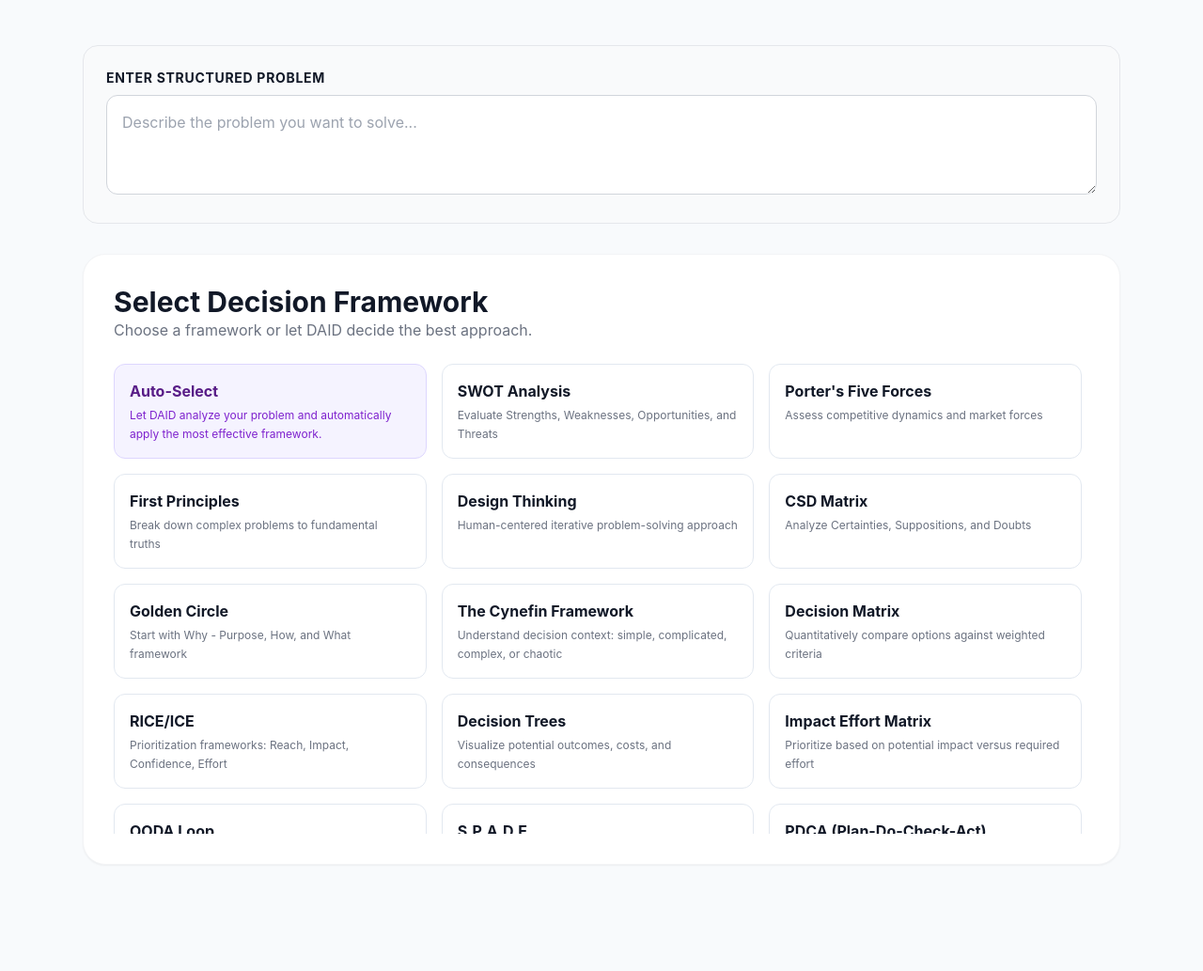
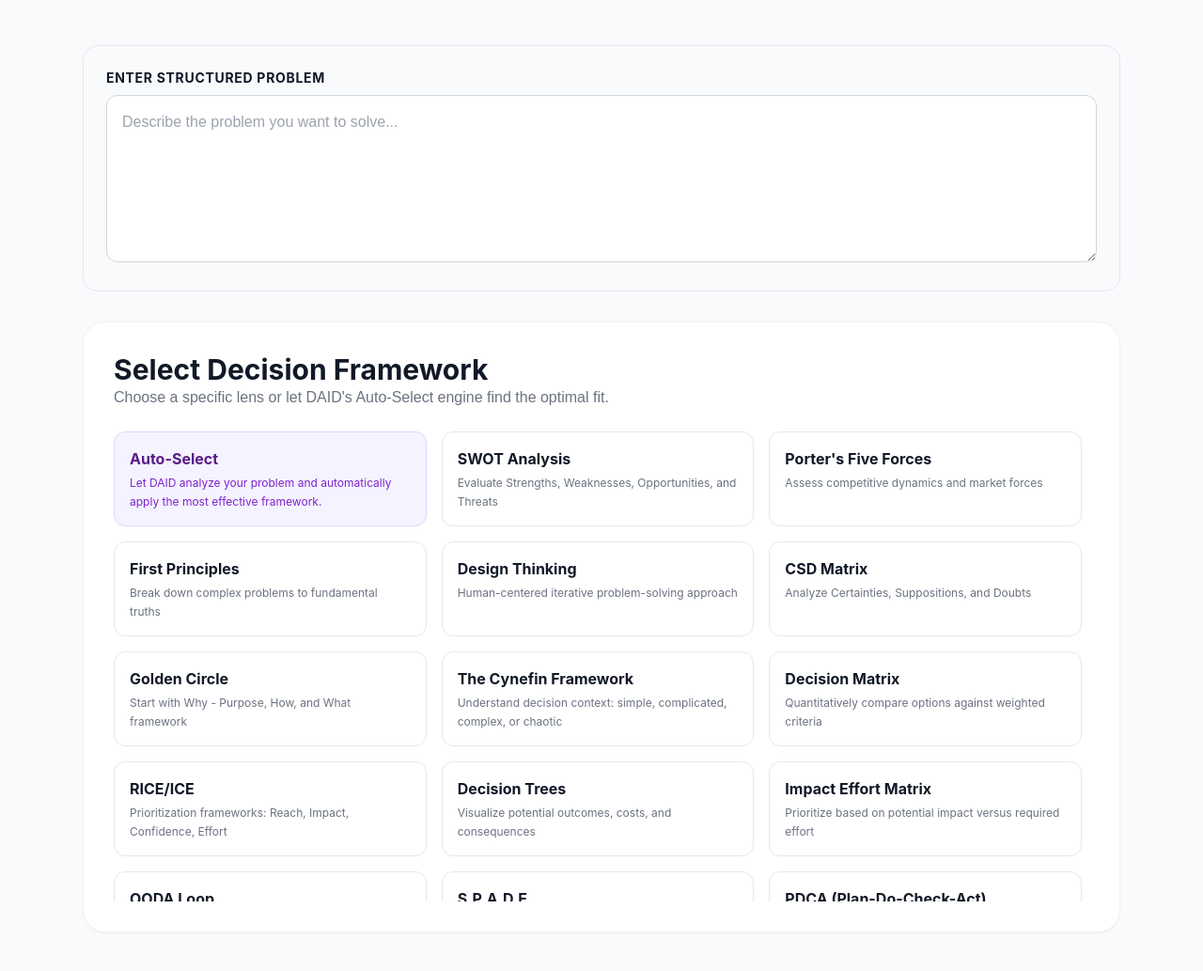
Before and after one commit to edimaudo/DAID, a FastAPI app: page /app in a window 1280 px wide. Shown: the part 65-1098 px from the top of the page at 94% size. Run offline with FastAPI, Linux system fonts and the light colour scheme; some libraries are stand-ins or nearby versions.

Commit message:
Update app.html

```diff
--- a/templates/app.html
+++ b/templates/app.html
@@ -29,9 +29,9 @@
 
         <div id="directEntryBox" class="mb-8 bg-gray-50 border border-gray-200 rounded-2xl p-6 hidden">
             <h3 class="text-sm font-bold text-gray-900 uppercase tracking-wider mb-2">Enter Structured Problem</h3>
-            <textarea id="manualProblemInput" rows="3"
+            <textarea id="manualProblemInput" rows="6"
                       placeholder="Describe the problem you want to solve..."
-                      class="w-full p-4 border border-gray-300 rounded-xl focus:ring-2 focus:ring-blue-500 focus:outline-none"></textarea>
+                      class="w-full p-4 border border-gray-300 rounded-xl focus:ring-2 focus:ring-blue-500 focus:outline-none font-body"></textarea>
         </div>
     </div>
 
@@ -45,12 +45,12 @@
 
     <div id="result-content" class="mt-8 bg-white rounded-3xl p-8 shadow-sm border border-gray-100 hidden prose max-w-none">
         <div class="flex justify-between items-center mb-6 border-b pb-4">
-            <h2 class="text-xl font-bold text-gray-900">Solution Design Output</h2>
+            <h2 class="text-xl font-bold text-gray-900 font-inter">Solution Architect</h2>
             <button onclick="goBackToSelection()" class="text-sm font-semibold text-blue-600 hover:text-blue-800">
                 ← Back to Frameworks
             </button>
         </div>
-        <div id="analysis-render-area" class="whitespace-pre-wrap font-body text-gray-800"></div>
+        <div id="analysis-render-area" class="whitespace-pre-wrap font-body text-gray-800 text-lg leading-relaxed"></div>
     </div>
 </div>
 
@@ -127,7 +127,7 @@
         { id: "ceo-scorecard", name: "6 Pillar CEO Scorecard", desc: "Performance measurement for leadership" },
         { id: "op-model-bridge", name: "Operating Model Bridge", desc: "Linking strategy to operating model design" },
         { id: "core-competencies", name: "Core Competencies", desc: "Unique skills providing competitive advantage" },
-        { id: "portfolio-initiatives", name: "Portfolio of Initiatives", desc: "Organizing a collection of strategic projects" },
+        { id: "portfolio-of-initiatives", name: "Portfolio of Initiatives", desc: "Organizing a collection of strategic projects" },
         { id: "eisenhower", name: "Eisenhower Matrix", desc: "Prioritize by categorization of Urgency/Importance" }
     ];
 
@@ -161,7 +161,7 @@
         div.innerHTML = `
             <div>
                 <h2 class="text-3xl font-bold font-inter text-gray-900">Select Decision Framework</h2>
-                <p class="text-gray-500">Choose a framework or let DAID decide the best approach.</p>
+                <p class="text-gray-500 font-body">Choose a specific lens or let DAID's Auto-Select engine find the optimal fit.</p>
             </div>
             <div class="grid grid-cols-1 md:grid-cols-2 lg:grid-cols-3 gap-4 max-h-[500px] overflow-y-auto pr-2 custom-scrollbar">
                 ${FRAMEWORKS.map(f => `
@@ -184,12 +184,23 @@
     }
 
     async function runAgentTwo() {
-        if (!document.getElementById('directEntryBox').classList.contains('hidden')) {
-            window.appState.cleanProblem = document.getElementById('manualProblemInput').value;
+        // --- DATA SYNC LOGIC ---
+        const manualInput = document.getElementById('manualProblemInput');
+        const manualVal = manualInput ? manualInput.value.trim() : "";
+
+        // Priority 1: Textarea (if user is typing directly)
+        if (manualVal.length > 0) {
+            window.appState.cleanProblem = manualVal;
+        }
+        // Priority 2: localStorage (if coming from Framer)
+        else {
+            const stored = localStorage.getItem('daid_clean_problem');
+            if (stored) window.appState.cleanProblem = stored;
         }
 
+        // Final Validation
         if (!window.appState.cleanProblem || window.appState.cleanProblem.length < 10) {
-            alert("Please enter a structured problem description first.");
+            alert("Please ensure your problem statement is provided before generating a solution.");
             return;
         }
 
@@ -221,12 +232,12 @@
                 // Hide selection UI completely
                 document.getElementById('step-content').classList.add('hidden');
                 document.getElementById('nav-container').classList.add('hidden');
-                document.getElementById('input-section').classList.add('hidden'); // Hide problem input to focus on output
+                document.getElementById('input-section').classList.add('hidden');
             } else {
-                alert("Error: " + (data.error || "Unknown error occurred"));
+                alert("Logic Error: " + (data.error || "Unknown error"));
             }
         } catch (error) {
-            alert("Connection error: Could not reach DAID server.");
+            alert("Network Error: Connection to DAID failed.");
         } finally {
             btn.innerText = "Generate Solution";
             btn.disabled = false;
@@ -234,15 +245,10 @@
     }
 
     function goBackToSelection() {
-        // Hide Results
         document.getElementById('result-content').classList.add('hidden');
-
-        // Show Selection Grid and Nav
         document.getElementById('step-content').classList.remove('hidden');
         document.getElementById('nav-container').classList.remove('hidden');
         document.getElementById('input-section').classList.remove('hidden');
-
-        // Smooth scroll back to top
         window.scrollTo({ top: 0, behavior: 'smooth' });
     }
 
```
